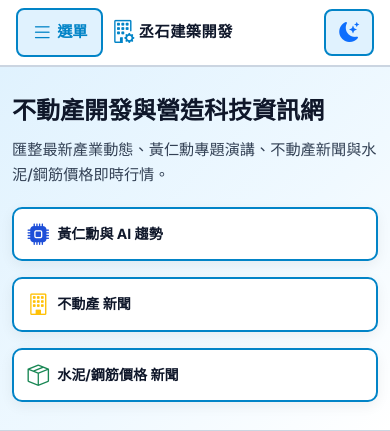
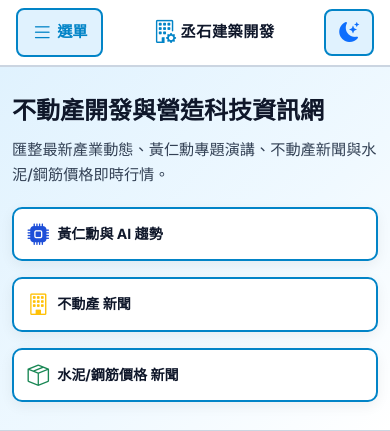
Before and after one commit to lllinnn1201/company-website, a Flask app: page / in a window 390 px wide. Shown: the top 431 px of the page. Run offline with Flask 3, Linux system fonts and the light colour scheme.

Commit message:
fix(mobile): center header title in navbar

```diff
--- a/templates/index.html
+++ b/templates/index.html
@@ -189,6 +189,13 @@
             overflow-x: hidden;
         }
 
+        .navbar-header-grid {
+            display: grid;
+            grid-template-columns: minmax(0, 1fr) auto minmax(0, 1fr);
+            align-items: center;
+            width: 100%;
+        }
+
         .navbar-brand {
             font-weight: 800;
             color: var(--text-heading) !important;
@@ -665,17 +672,19 @@
     <!-- 頂部導覽列 Navbar -->
     <!-- ========================================================================= -->
     <nav class="navbar navbar-dark navbar-custom px-2 px-md-0">
-        <div class="container d-flex align-items-center justify-content-between px-2 px-md-3" style="min-width: 0;">
-            <div class="d-flex align-items-center gap-1 gap-sm-2 overflow-hidden me-1" style="min-width: 0; flex-shrink: 1;">
-                <!-- 左側側欄開啟按鈕 -->
-                <button class="btn btn-sidebar-toggle d-flex align-items-center gap-1 me-1 flex-shrink-0" type="button"
+        <div class="container navbar-header-grid px-2 px-md-3">
+            <!-- 左側側欄開啟按鈕 -->
+            <div class="d-flex align-items-center justify-content-start">
+                <button class="btn btn-sidebar-toggle d-flex align-items-center gap-1 flex-shrink-0" type="button"
                     data-bs-toggle="offcanvas" data-bs-target="#sidebarMenu" aria-controls="sidebarMenu">
                     <i class="bi bi-list fs-4"></i>
                     <span>選單</span>
                 </button>
-
-                <!-- 品牌 Logo 與名稱 (點擊返回總覽) -->
-                <a class="navbar-brand d-flex align-items-center gap-1 gap-sm-2 py-0 overflow-hidden" href="#overview" style="min-width: 0;">
+            </div>
+
+            <!-- 中間品牌 Logo 與名稱 (點擊返回總覽 - 手機與電腦均水平置中) -->
+            <div class="d-flex align-items-center justify-content-center text-center overflow-hidden px-1" style="min-width: 0;">
+                <a class="navbar-brand d-flex align-items-center justify-content-center gap-1 gap-sm-2 py-0 overflow-hidden m-0" href="#overview" style="min-width: 0;">
                     <i class="bi bi-building-gear fs-3 flex-shrink-0"></i>
                     <span class="d-none d-sm-inline text-truncate">丞石建築開發股份有限公司</span>
                     <span class="d-inline d-sm-none text-truncate">丞石建築開發</span>
@@ -683,7 +692,7 @@
             </div>
 
             <!-- 右側返回總覽/主題切換/即時更新標示 -->
-            <div class="d-flex align-items-center gap-2 flex-shrink-0">
+            <div class="d-flex align-items-center justify-content-end gap-2 flex-shrink-0">
                 <a href="#overview" class="btn btn-custom-back d-none d-sm-inline-flex align-items-center gap-2">
                     <i class="bi bi-grid-fill text-info"></i>
                     <span>總覽首頁</span>
```
